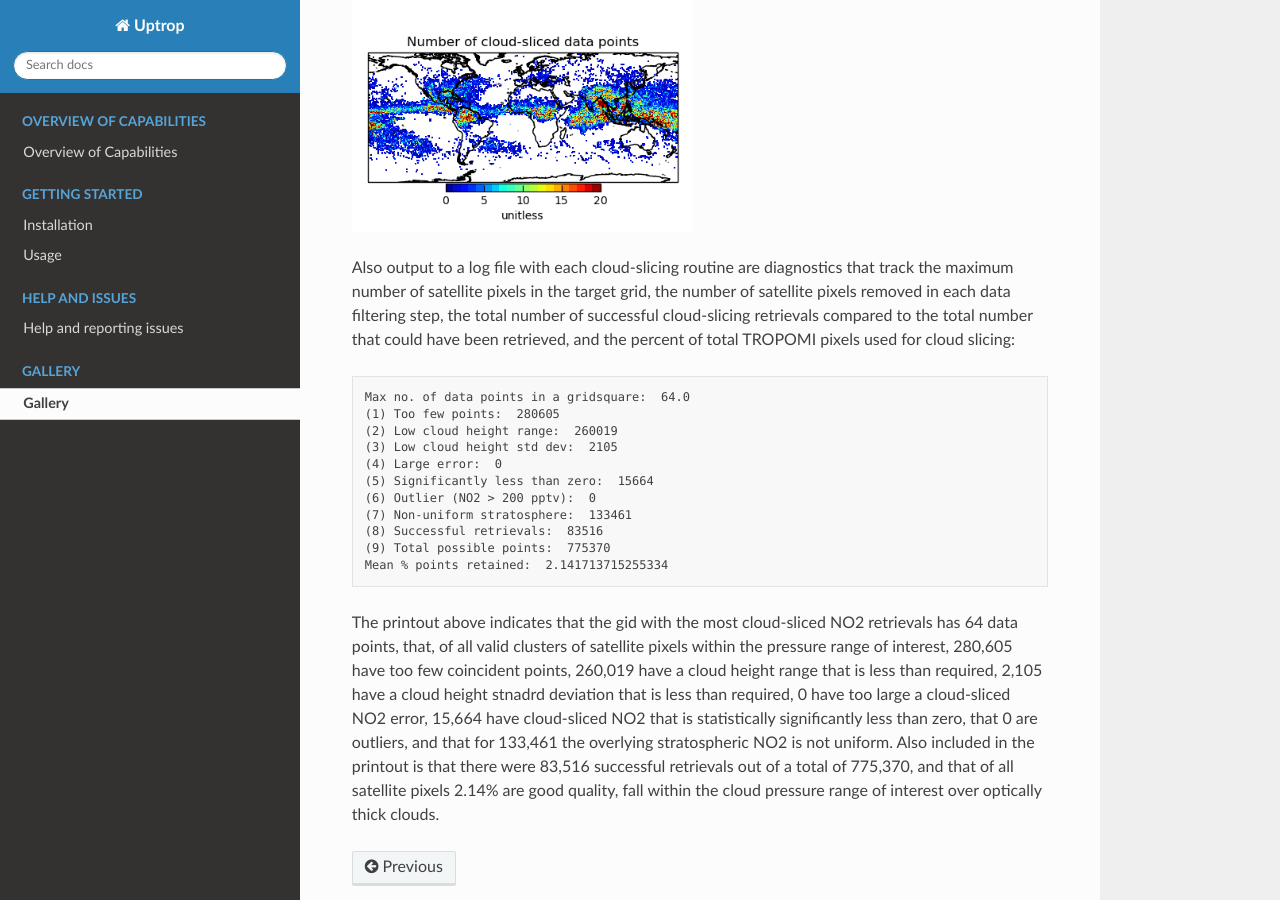
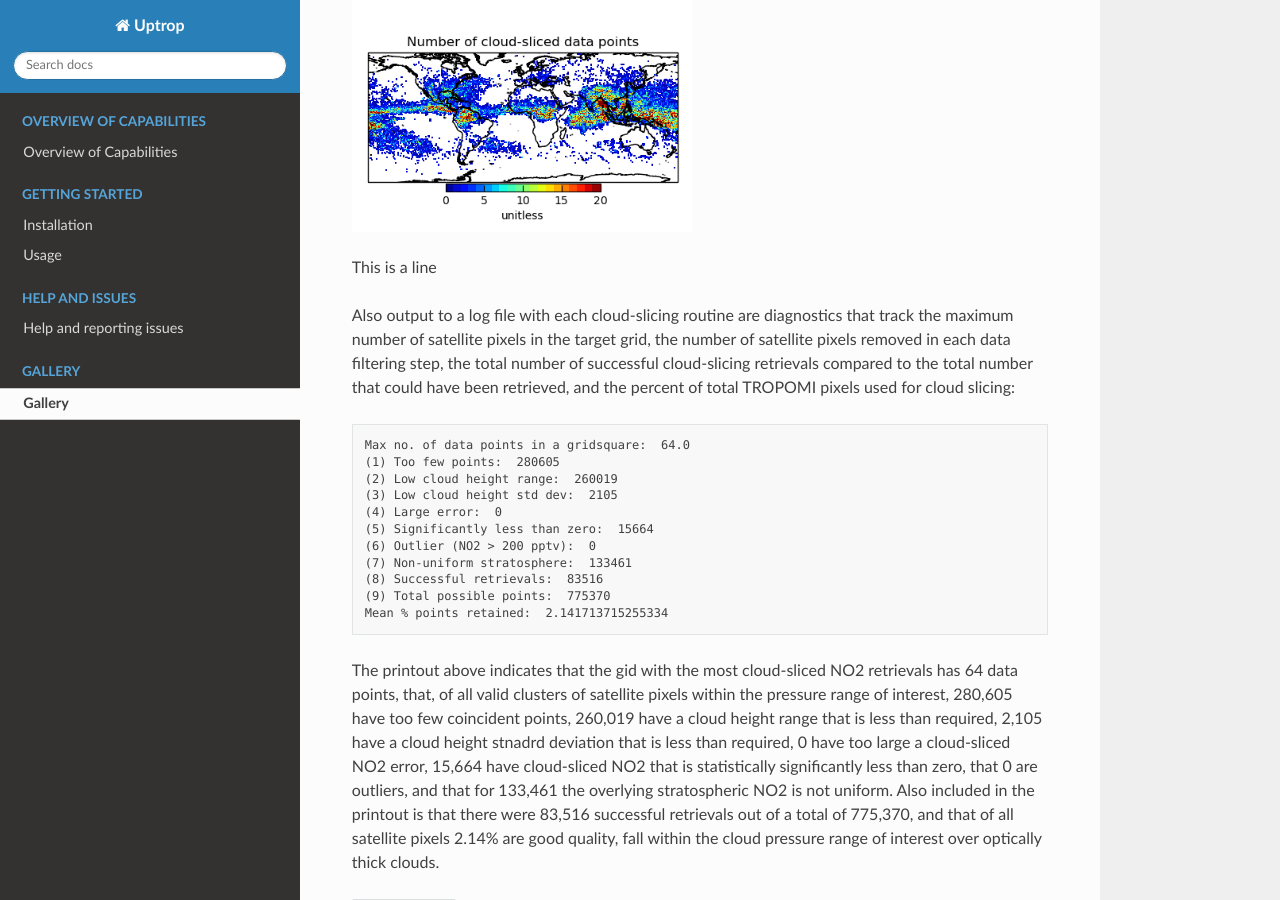
Before and after one commit to eamarais/erc-uptrop, a Sphinx documentation site: the page built from docs/source/Gallery.rst, in a window 1280 px wide and 900 px high, scrolled down 815 px. Built offline with Sphinx 7.4.7 and the Read the Docs theme 2.0.0, drawn with Linux system fonts in a browser that asks for light colours.

Commit message:
Update Gallery.rst

```diff
--- a/docs/source/Gallery.rst
+++ b/docs/source/Gallery.rst
@@ -10,7 +10,7 @@ The example below is from cloud-slicing TROPOMI NO2 in June-August 2019 at 450-1
   :width: 340
   :alt: Sample of plots generated with the python script
 
-
+| This is a line
 
 Also output to a log file with each cloud-slicing routine are diagnostics that track the maximum number of satellite pixels in the target grid, the number of satellite pixels removed in each data filtering step, the total number of successful cloud-slicing retrievals compared to the total number that could have been retrieved, and the percent of total TROPOMI pixels used for cloud slicing:
 
```
